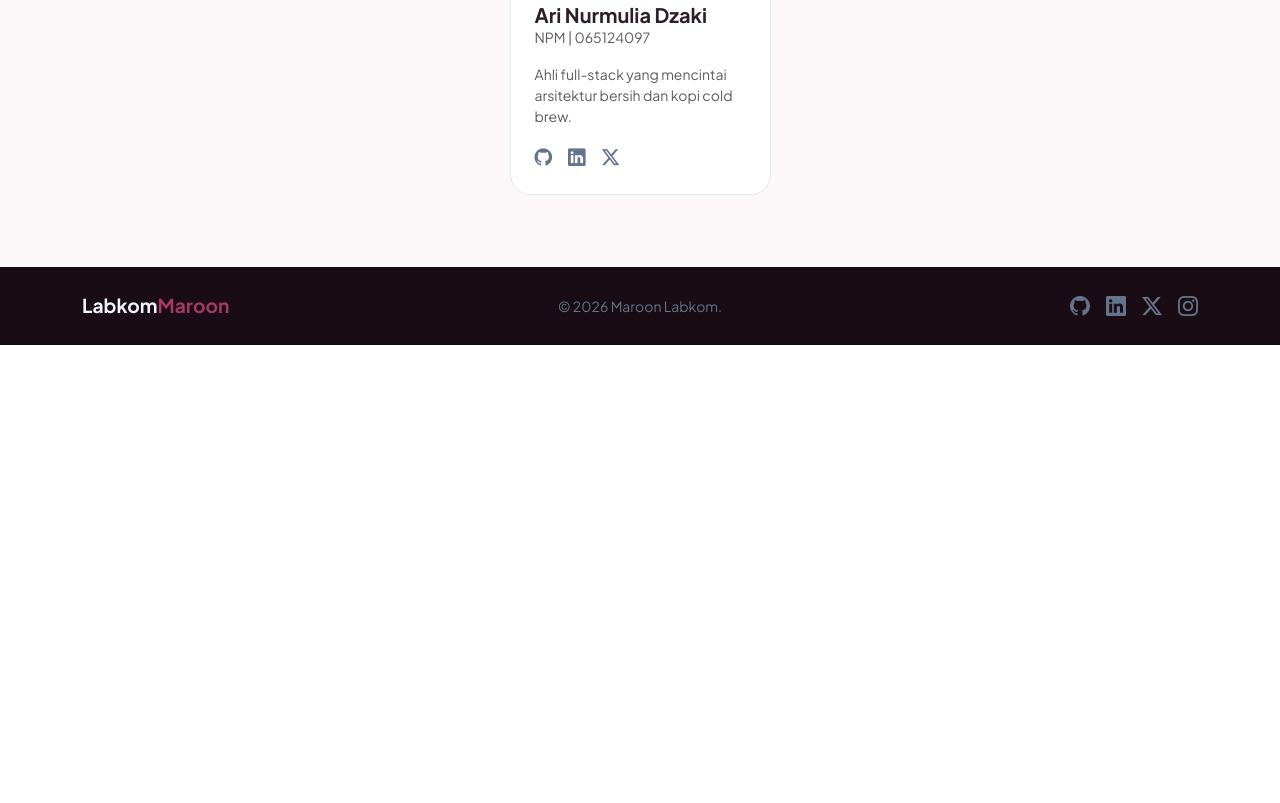
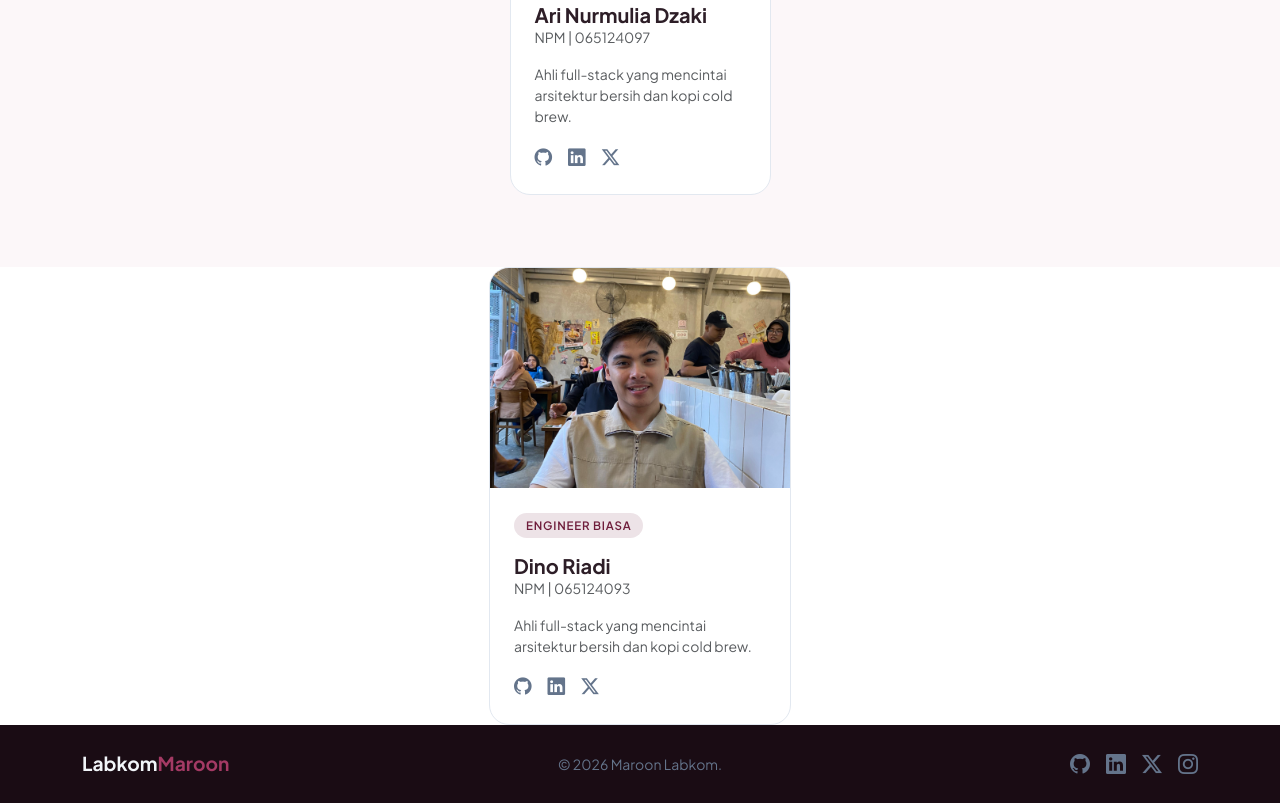
Before and after one commit to Dzaki-Cryptografi/SE-pertemuan-5, a plain HTML site: page index.html in a window 1280 px wide. Shown: the part 2412-3215 px from the top of the page. Before the commit the page ends 2757 px from the top, so only its background shows below. Drawn offline with nearby package versions, Linux system fonts and the light colour scheme.

Commit message:
tambah foto dino

```diff
--- a/index.html
+++ b/index.html
@@ -282,6 +282,33 @@
       </div>
     </div>
   </section>
+  <div class="row g-4 justify-content-center">
+        <div class="col-md-6 col-lg-3">
+          <div class="team-card bg-white h-100">
+            <div class="photo-wrap">
+              <img
+                src="images/dino.jpeg"
+                alt="ari"
+              />
+            </div>
+            <div class="p-4">
+              <span class="role-badge mb-2">Engineer biasa</span>
+              <h5 class="fw-700 mb-0 mt-2" style="font-weight:700;">Dino Riadi</h5>
+              <p class="text-muted small mb-3">NPM | 065124093</p>
+              <p class="text-muted small mb-3">
+                Ahli full-stack yang mencintai arsitektur bersih dan kopi cold brew.
+              </p>
+              <div class="d-flex gap-3">
+                <a href="#" class="social-link"><i class="bi bi-github"></i></a>
+                <a href="#" class="social-link"><i class="bi bi-linkedin"></i></a>
+                <a href="#" class="social-link"><i class="bi bi-twitter-x"></i></a>
+              </div>
+            </div>
+          </div>
+        </div>
+      </div>
+    </div>
+  </section>
 
   <!-- ═══════════════════════════════════════════════════
        FOOTER
```
